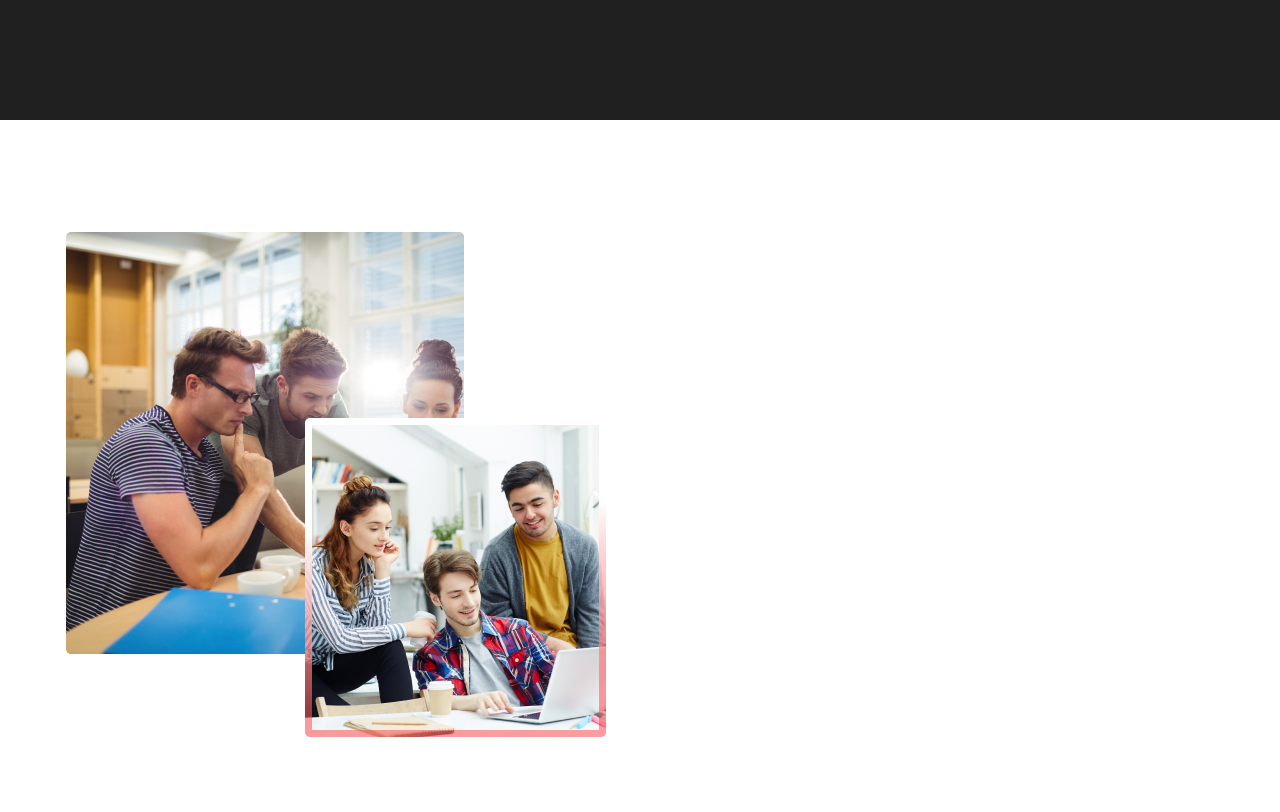
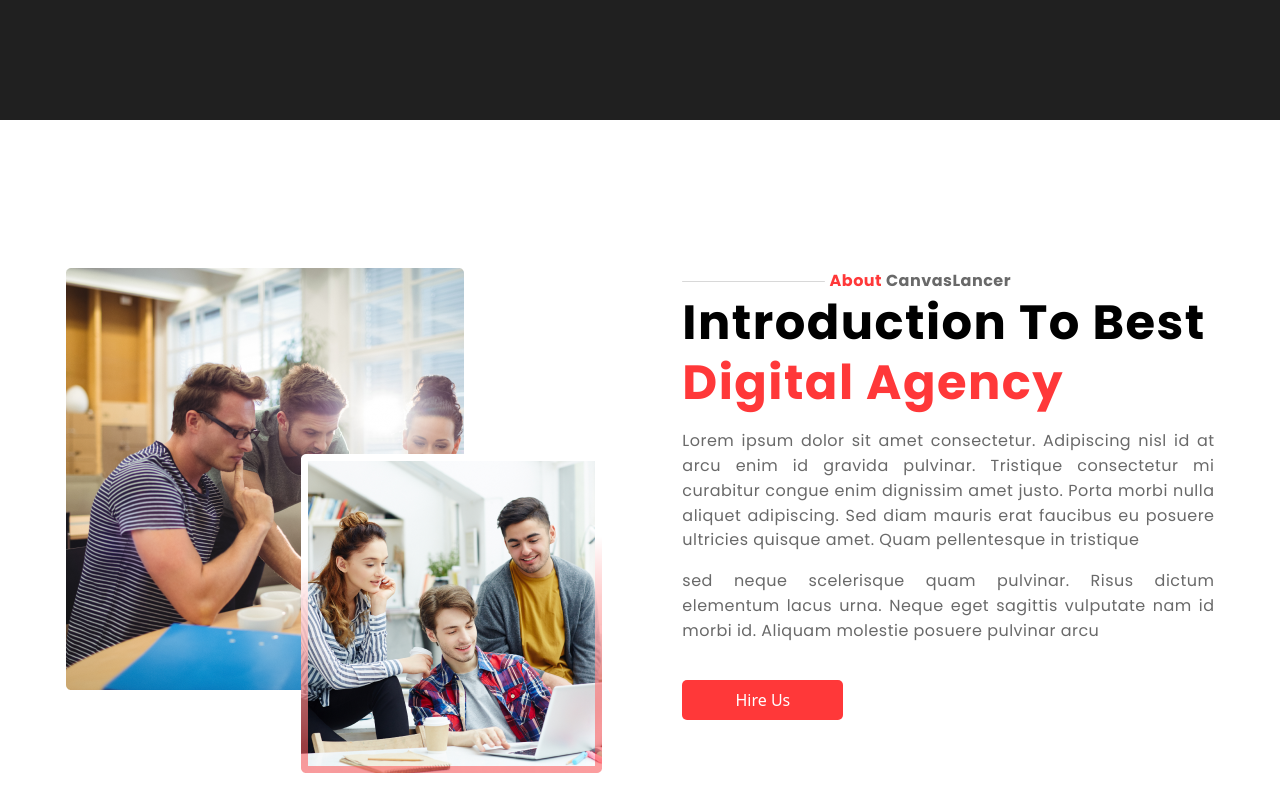
Before and after one commit to VDadashov/Canvas-Lancer, a plain HTML site: page index.html in a window 1280 px wide. Shown: the part 680-1492 px from the top of the page. Drawn offline with Linux system fonts and the light colour scheme; a web font is replaced by a local one.

Commit message:
second-section-end

```diff
--- a/assets/css/main.scss
+++ b/assets/css/main.scss
@@ -4,6 +4,28 @@
     padding: 0;
     margin: 0;
     box-sizing: border-box;
+}
+
+@mixin button{
+    width: 161px;
+    height: 40px;
+    text-decoration: none;
+    background: #FF3839;
+    border-radius: 5px;
+    display: grid;
+    place-items: center;
+    margin-top: 36px;
+
+    span {
+        color: #FFFFFF;
+        font-family: 'Poppins';
+        font-style: normal;
+        font-weight: 400;
+        font-size: 14px;
+        line-height: 24px;
+        text-align: center;
+        letter-spacing: 0.03em;
+    }
 }
 
 .container {
@@ -68,7 +90,7 @@ header {
     background-image: url(../img/graphic-designers-meeting.png);
     background-color: #202020;
     width: 100%;
-    // height: calc(100vh - 95px);
+    height: calc(100vh - 95px);
     background-size: cover;
     background-repeat: no-repeat;
     background-attachment: fixed;
@@ -116,70 +138,98 @@ header {
             display: flex;
             gap: 20px;
 
-            a {
-                width: 161px;
-                height: 40px;
-                text-decoration: none;
-                background: #FF3839;
-                border-radius: 5px;
-                display: grid;
-                place-items: center;
-                margin-top: 36px;
+            a{
+                &:nth-child(2){
+                    background-color: #fff;
 
-                span {
-                    color: #FFFFFF;
-                    font-family: 'Poppins';
-                    font-style: normal;
-                    font-weight: 400;
-                    font-size: 16px;
-                    line-height: 24px;
-                    text-align: center;
-                    letter-spacing: 0.03em;
-                }
-
-                &:nth-child(2) {
-                    background: #FFFFFF;
-
-                    span {
-                        font-family: 'Poppins';
-                        font-style: normal;
-                        font-weight: 400;
-                        font-size: 16px;
-                        line-height: 24px;
-                        text-align: center;
-                        letter-spacing: 0.03em;
+                    span{
                         color: #202020;
                     }
                 }
+
+                @include button()
             }
         }
     }
 }
 
-.second-section{
+.second-section {
     height: 100vh;
     background-color: #fff;
-    padding: 112px 0 52px ;
-    .second-content{
-        .box-img{
+    display: grid;
+    place-content: center;
+    .second-content {
+        display: flex;
+        .box-img {
             position: relative;
             width: 590px;
             height: 505px;
 
-            img{
+            img {
                 position: absolute;
 
-                &:nth-child(2){
+                &:nth-child(2) {
                     bottom: 0;
                     right: 50px;
                 }
             }
-
-
         }
 
-        .box-text{
+        .box-text {
+            width: 535px;
+            margin-left: 30px;
+            .text-one {
+                img {
+                    width: 143px;
+                    height: 1px;
+                }
 
+                span {
+                    margin-bottom: 0;
+                    font-family: 'Poppins';
+                    font-style: normal;
+                    font-weight: 700;
+                    font-size: 16px;
+                    line-height: 155%;
+                    letter-spacing: 0.03em;
+                    color: #FF3839;
+
+                    &:nth-child(1) {
+                        color: #696969;
+                    }
+                }
+            }
+
+            p {
+                font-family: 'Poppins';
+                font-style: normal;
+                font-weight: 700;
+                font-size: 48px;
+                line-height: 125.5%;
+                letter-spacing: 0.03em;
+                color: #000000;
+
+                span {
+                    color: #FF3839;
+                }
+
+                &:nth-child(3) , &:nth-child(4) {
+                    font-family: 'Poppins';
+                    font-style: normal;
+                    font-weight: 400;
+                    font-size: 16px;
+                    line-height: 155%;
+                    text-align: justify;
+                    letter-spacing: 0.03em;
+                    color: #696969;
+                }
+            }
+
+            a{
+                color: #fff;
+                @include button()
+
+            }
         }
     }
 }
--- a/index.html
+++ b/index.html
@@ -1,13 +1,15 @@
 <!DOCTYPE html>
 <html lang="en">
+
 <head>
-    <meta charset="UTF-8"/>
-    <meta http-equiv="X-UA-Compatible" content="IE=edge"/>
-    <meta name="viewport" content="width=device-width, initial-scale=1.0"/>
+    <meta charset="UTF-8" />
+    <meta http-equiv="X-UA-Compatible" content="IE=edge" />
+    <meta name="viewport" content="width=device-width, initial-scale=1.0" />
     <link rel="stylesheet" href="assets/css/bootstrap/bootstrap.min.css">
-    <link rel="stylesheet" href="assets/css/main.css"/>
+    <link rel="stylesheet" href="assets/css/main.css" />
     <title>Canvas Lancer</title>
 </head>
+
 <body>
     <header>
         <div class="container">
@@ -15,7 +17,7 @@
                 <div class="row align-items-center">
                     <div class="col-3">
                         <div class="nav-logo">
-                            <img src="assets/img/Group 4.png" alt="logo" >
+                            <img src="assets/img/Group 4.png" alt="logo">
                         </div>
                     </div>
                     <div class="col-7">
@@ -44,11 +46,12 @@
         <div class="first-content">
             <p>Welcome To <span>Canavas Lancer</span></p>
             <p>Designing the Future
-             with Canvas Lancer</p>
+                with Canvas Lancer</p>
             <img src="assets/img/Line 1.png" alt="">
-            <p>Lorem ipsum, dolor sit amet consectetur adipisicing elit. Facilis, deleniti sint culpa quas error quasi quibusdam quisquam nesciunt dolorum dicta similique.</p>
+            <p>Lorem ipsum, dolor sit amet consectetur adipisicing elit. Facilis, deleniti sint culpa quas error quasi
+                quibusdam quisquam nesciunt dolorum dicta similique.</p>
             <div class="first-section-button">
-                <a href="#"><span>Hire Us</span></a>
+                <a class="hire-us-button" href="#"><span>Hire Us</span></a>
                 <a href="#"><span>View Portfolio</span></a>
             </div>
         </div>
@@ -62,10 +65,22 @@
                     <img src="assets/img/Rectangle 12.png" alt="">
                 </div>
                 <div class="box-text">
-
+                    <div class="text-one">
+                        <img src="assets/img/Line 2.png" alt="">
+                        <span>About <span>CanvasLancer</span></span>
+                    </div>
+                    <p>Introduction To Best <span>Digital Agency</span></p>
+                    <p>Lorem ipsum dolor sit amet consectetur. Adipiscing nisl id at arcu enim id gravida pulvinar.
+                        Tristique consectetur mi curabitur congue enim dignissim amet justo. Porta morbi nulla aliquet
+                        adipiscing. Sed diam mauris erat faucibus eu posuere ultricies quisque amet. Quam pellentesque
+                        in tristique</p>
+                    <p>sed neque scelerisque quam pulvinar. Risus dictum elementum lacus urna. Neque eget sagittis
+                        vulputate nam id morbi id. Aliquam molestie posuere pulvinar arcu</p>
+                    <a href="#">Hire Us</a>
                 </div>
             </div>
         </div>
     </section>
 </body>
+
 </html>
```
Also changed, not shown: assets/css/main.css, 1 other file.
